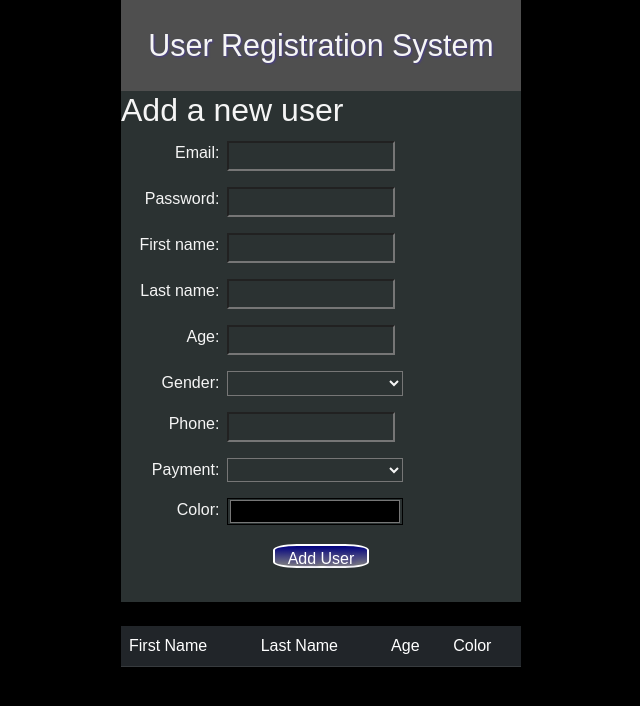
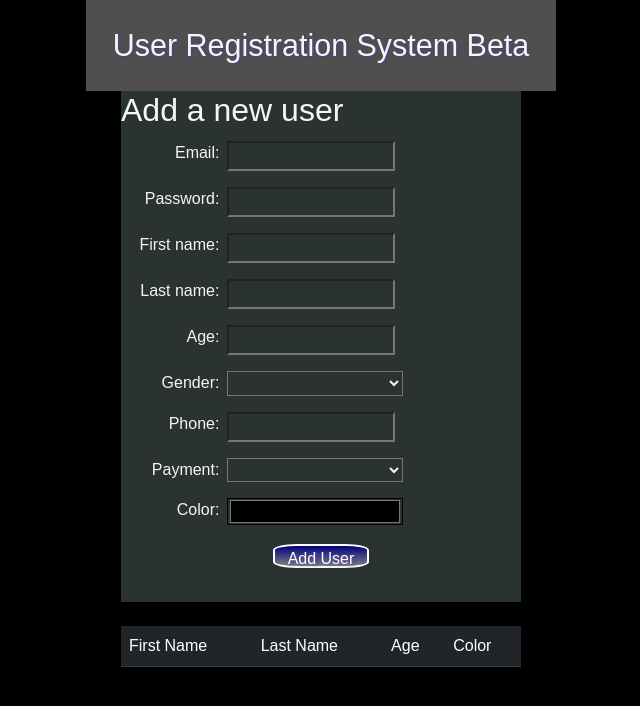
Before and after one commit to JamzzG/FSDI-105-Class-Three, a plain HTML site: page register.html in a window 1280 px wide. Shown: the whole page, without its empty margins (319-959 px from the left). Drawn offline with nearby package versions, Linux system fonts and the light colour scheme.

Commit message:
105 Final Competency Report

```diff
--- a/register.html
+++ b/register.html
@@ -16,7 +16,7 @@
     <body>
         <div class="container">
             <header>
-                <h1>User Registration System</h1>
+                <h1>User Registration System Beta</h1>
             </header>
             <div class="data">
                 <div id="pnlSuccess" class="ok-alert">
```
